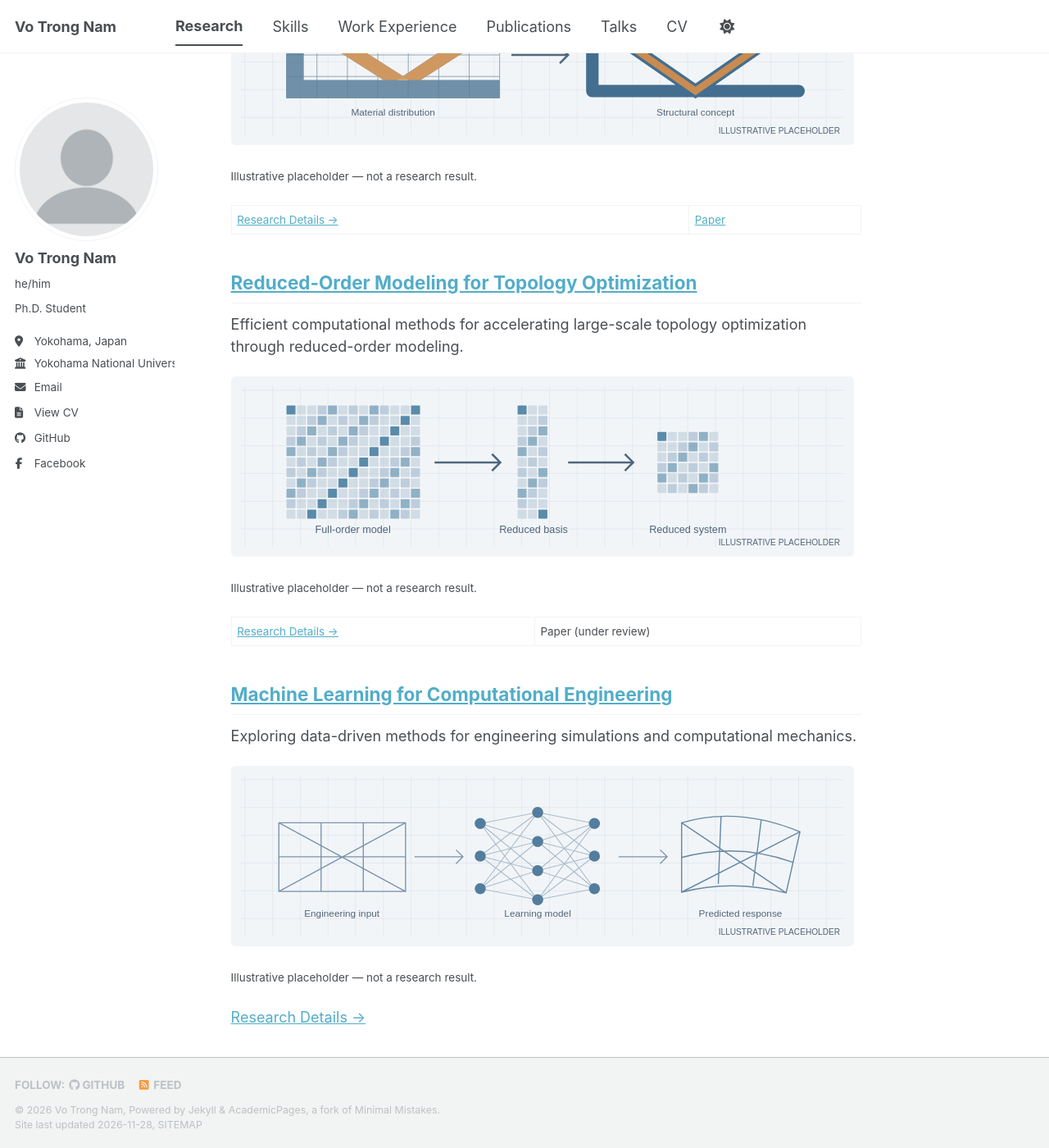
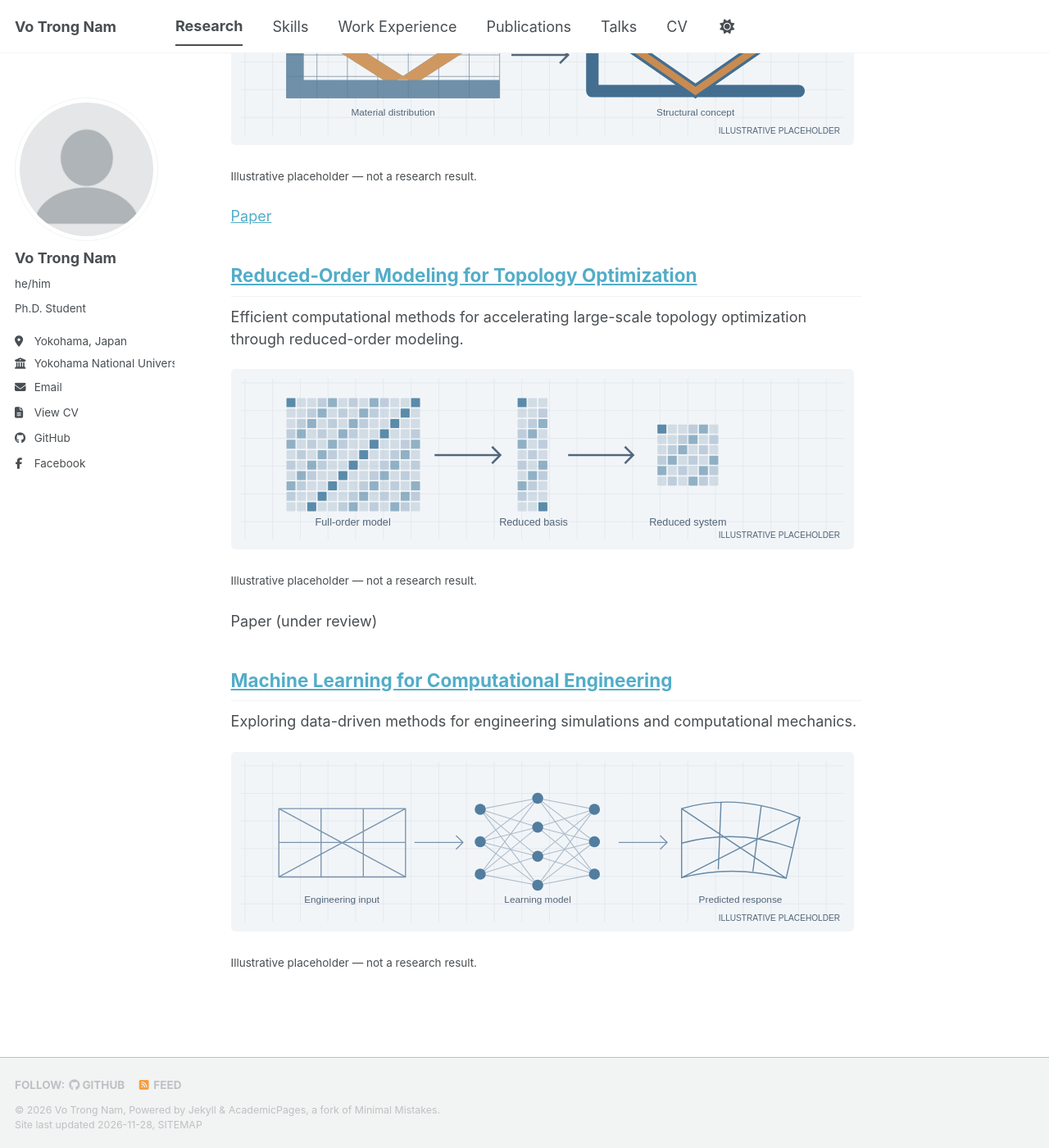
Before and after one commit to NamVo11/namvo11.github.io, a Jekyll site: the page built from _pages/research.md, in a window 1280 px wide and 1400 px high, scrolled down 413 px. Shown: the whole window at 82% size. Built offline with Jekyll 4.4.1, drawn with Linux system fonts in a browser that asks for light colours; a script bundle is joined from its source files by our own code; a style sheet for code colours, icons or effects is not loaded.

Commit message:
Remove redundant research detail links from overview

```diff
--- a/_pages/research.md
+++ b/_pages/research.md
@@ -17,7 +17,7 @@ Structural design optimization using multiple materials to improve the dynamic p
 
 <small>Illustrative placeholder — not a research result.</small>
 
-[Research Details →]({{ '/research/multimaterial-to/' | relative_url }}) | [Paper](https://doi.org/10.1016/j.finel.2026.104556)
+[Paper](https://doi.org/10.1016/j.finel.2026.104556)
 
 ## [Reduced-Order Modeling for Topology Optimization]({{ '/research/rom-to/' | relative_url }})
 
@@ -29,7 +29,7 @@ Efficient computational methods for accelerating large-scale topology optimizati
 
 <small>Illustrative placeholder — not a research result.</small>
 
-[Research Details →]({{ '/research/rom-to/' | relative_url }}) | Paper (under review)
+Paper (under review)
 
 ## [Machine Learning for Computational Engineering]({{ '/research/machine-learning/' | relative_url }})
 
@@ -40,5 +40,3 @@ Exploring data-driven methods for engineering simulations and computational mech
 </a>
 
 <small>Illustrative placeholder — not a research result.</small>
-
-[Research Details →]({{ '/research/machine-learning/' | relative_url }})
```
